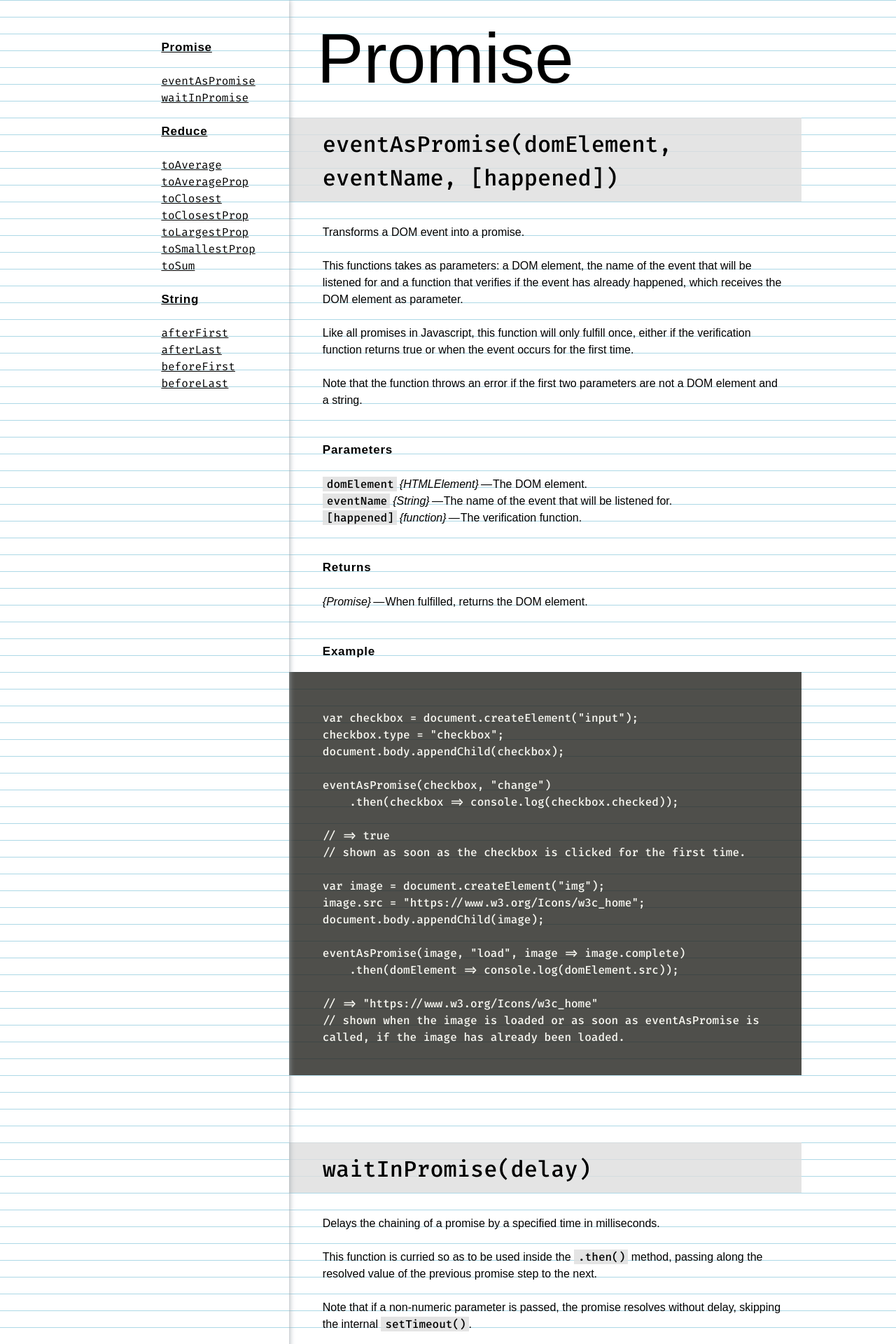
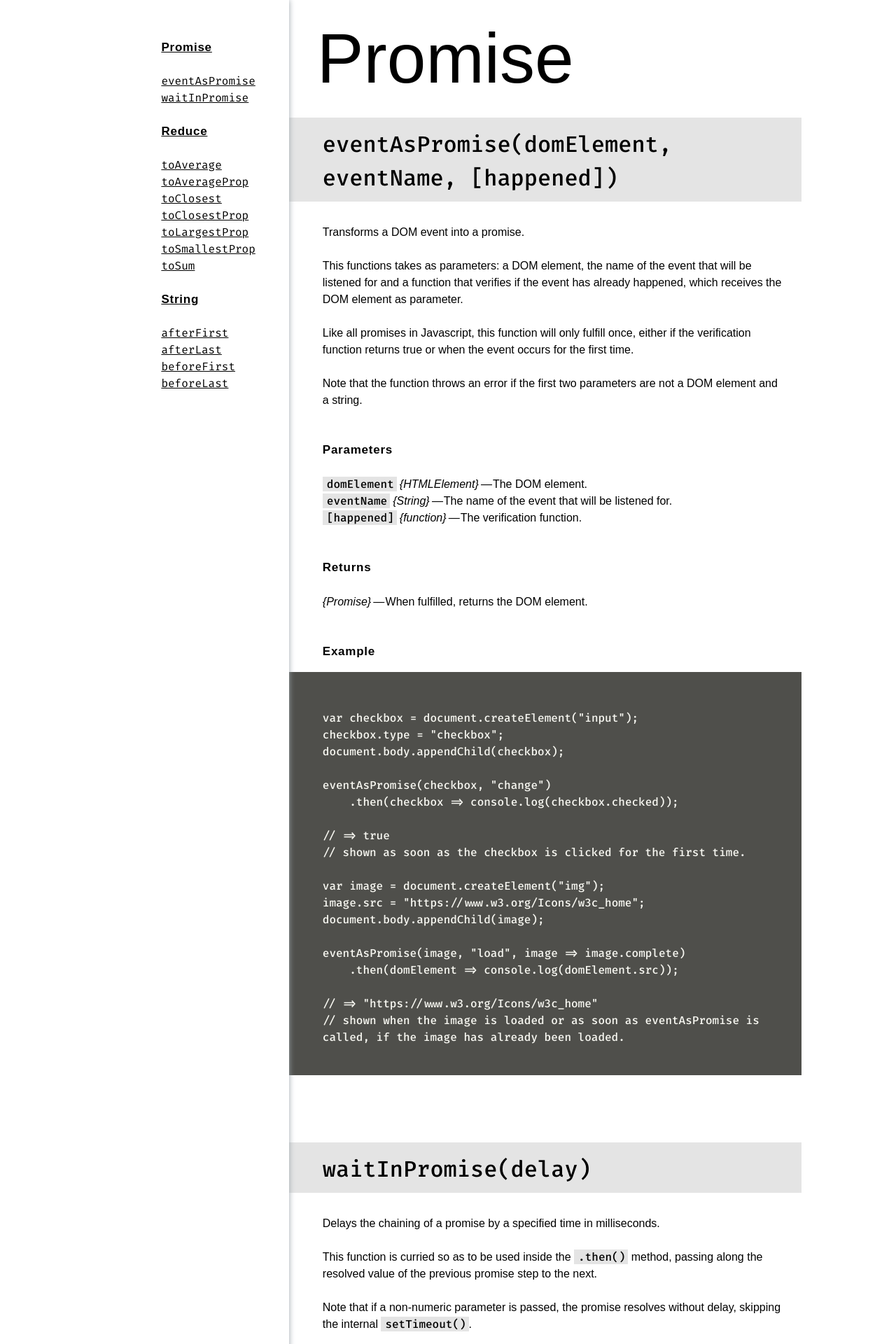
Before and after one commit to leofavre/canivete, a Jekyll site: the page built from docs/index.md, in a window 1280 px wide. Shown: the top 1920 px of the page at 70% size. Built offline with Jekyll 4.4.1, drawn with Linux system fonts in a browser that asks for light colours; some web fonts are replaced.

Commit message:
better docs css and fonts

```diff
--- a/docs/_sass/_menu.scss
+++ b/docs/_sass/_menu.scss
@@ -23,10 +23,10 @@
 	display: flex;
 	flex-flow: row wrap;
 
-	background-position: 5px 0;
-	background-size: $grid $grid;
-	background-image: linear-gradient(to bottom, lightblue 1px, transparent 1px);
-	background-attachment: scroll;
+	// background-position: 5px 0;
+	// background-size: $grid $grid;
+	// background-image: linear-gradient(to bottom, lightblue 1px, transparent 1px);
+	// background-attachment: scroll;
 
 	ul {
 		position: relative;
--- a/docs/_sass/_richtext.scss
+++ b/docs/_sass/_richtext.scss
@@ -8,10 +8,10 @@
 	-webkit-overflow-scrolling: touch;
 	line-height: $grid;
 
-	background-position: 5px 0;
-	background-size: $grid $grid;
-	background-image: linear-gradient(to bottom, lightblue 1px, transparent 1px);
-	background-attachment: scroll;
+	// background-position: 5px 0;
+	// background-size: $grid $grid;
+	// background-image: linear-gradient(to bottom, lightblue 1px, transparent 1px);
+	// background-attachment: scroll;
 
 	h1 {
 
```
